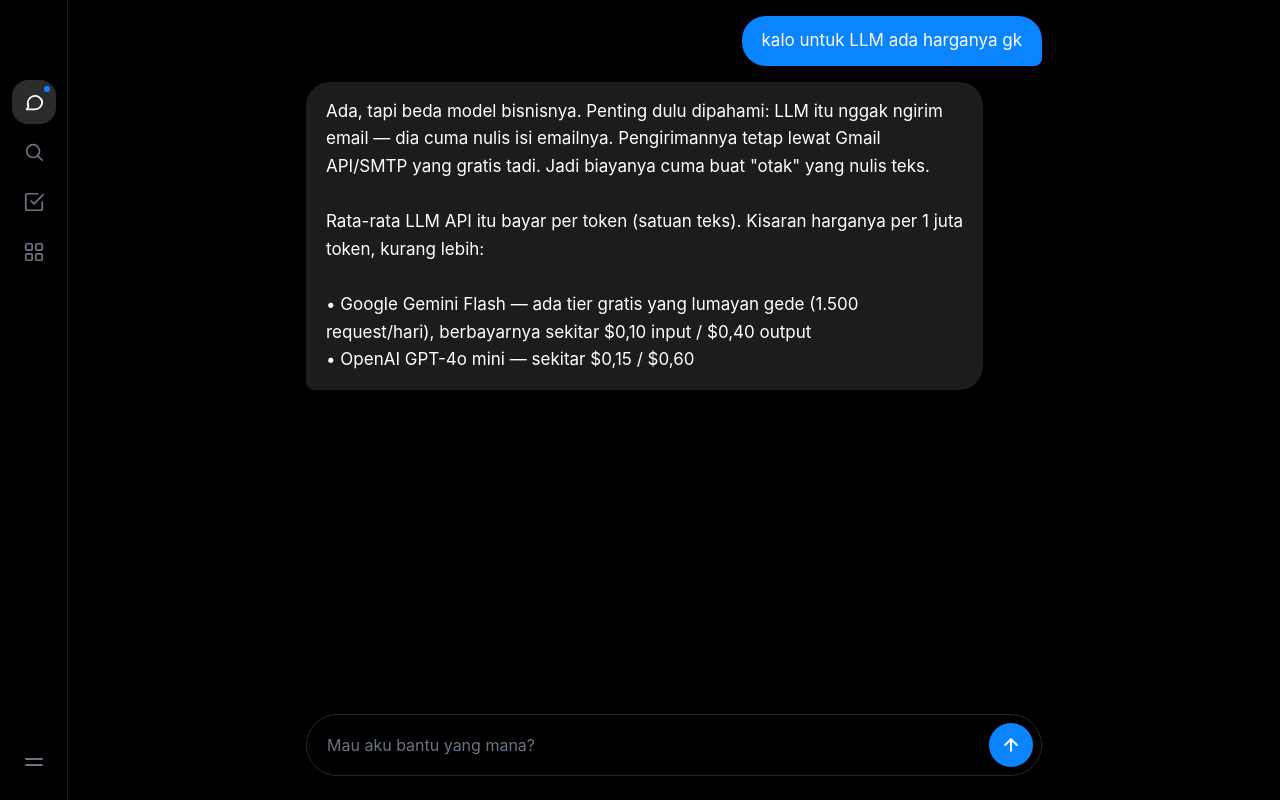
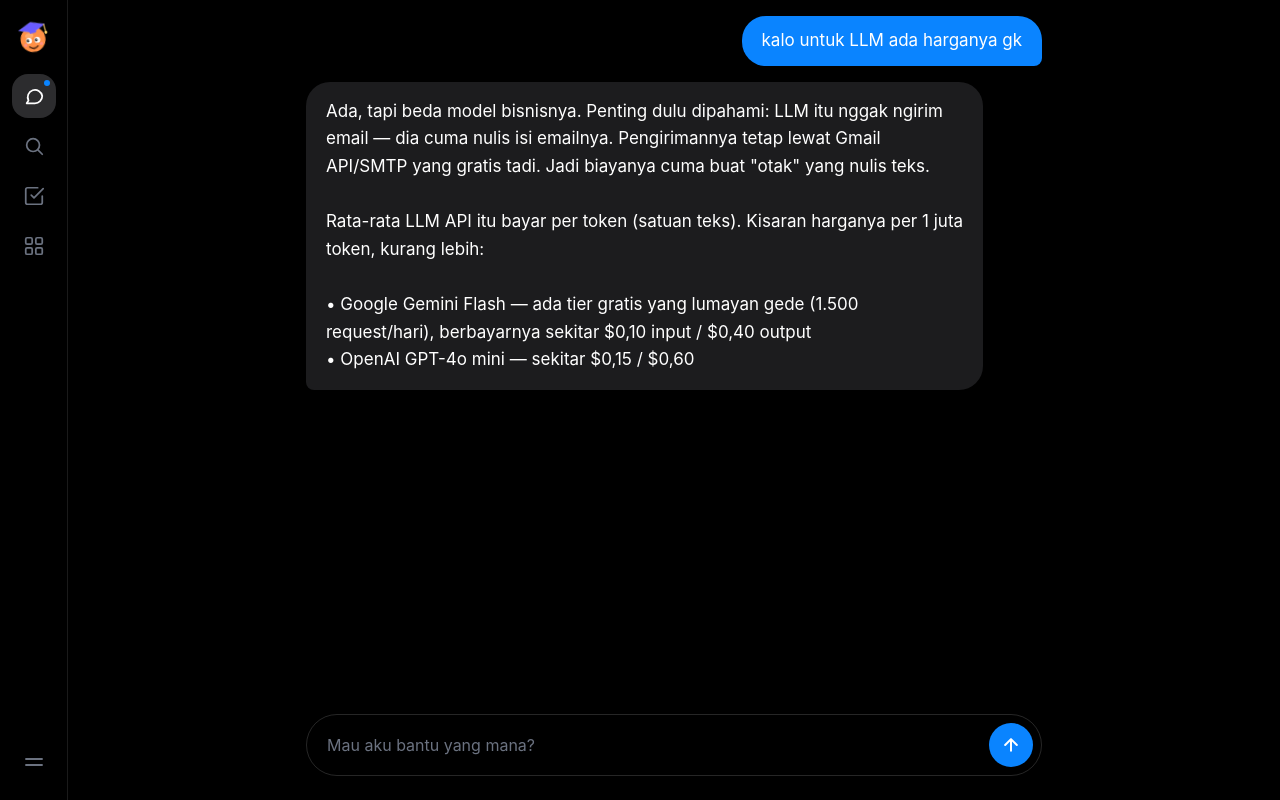
Before and after one commit to Rain-dev-187/smart-virtual-assistant-llm, a React (Vite) app in the folder frontend/: page / in a window 1280 px wide. Built offline with nearby package versions, Linux system fonts and the light colour scheme.

Commit message:
Revert 2 langkah: kembalikan avatar overlay desktop

```diff
--- a/frontend/src/App.jsx
+++ b/frontend/src/App.jsx
@@ -131,6 +131,8 @@ export default function App() {
         onOpenDrawer={() => setDrawerOpen(true)}
         onOpenMenu={() => openSheet("menu")}
         onToggleChatSide={() => setChatSide((s) => !s)}
+        onOpenProfile={openProfile}
+        panelOpen={rightOpen}
       />
     ) : view === "sasaran" ? (
       <SasaranPage
@@ -193,7 +195,6 @@ export default function App() {
           }}
           onOpenSearch={() => setSearchOpen(true)}
           onOpenMenu={() => openSheet("menu")}
-          onOpenProfile={openProfile}
         />
 
         {view === "chat" && sidebarOpen && (
--- a/frontend/src/components/ChatScreen.jsx
+++ b/frontend/src/components/ChatScreen.jsx
@@ -1,5 +1,5 @@
 import React, { useState } from "react";
-import { I } from "./ui";
+import { CepiritAvatar, I } from "./ui";
 
 const INITIAL = [
   { role: "user", text: "kalo untuk LLM ada harganya gk" },
@@ -9,7 +9,7 @@ const INITIAL = [
   },
 ];
 
-export default function ChatScreen({ onOpenDrawer, onOpenMenu, onToggleChatSide }) {
+export default function ChatScreen({ onOpenDrawer, onOpenMenu, onToggleChatSide, onOpenProfile, panelOpen = false }) {
   const [messages, setMessages] = useState(INITIAL);
   const [draft, setDraft] = useState("");
 
@@ -29,6 +29,19 @@ export default function ChatScreen({ onOpenDrawer, onOpenMenu, onToggleChatSide
 
   return (
     <div className="flex flex-col h-full w-full max-w-md md:max-w-3xl mx-auto relative">
+      {/* Avatar tengah — overlay transparan (desktop), tidak ikut scroll.
+          Sembunyi saat panel kanan terbuka (profil pindah ke sidebar) */}
+      <div
+        key={panelOpen ? "avatar-hidden" : "avatar-shown"}
+        className={`pointer-events-none absolute top-0 inset-x-0 z-10 hidden md:block ${panelOpen ? "xl:hidden" : ""}`}
+      >
+        <div className="relative flex justify-center pt-3">
+          <button onClick={onOpenProfile} aria-label="Lihat profil CEPIRIT" className="pointer-events-auto rounded-full animate-pop-in">
+            <CepiritAvatar size={72} />
+          </button>
+        </div>
+      </div>
+
       {/* Area chat */}
       <div className="flex-1 overflow-y-auto no-scrollbar px-4 pt-14 pb-32 md:pt-4 md:pb-4 space-y-4">
         <div className="flex justify-end">
--- a/frontend/src/components/Desktop.jsx
+++ b/frontend/src/components/Desktop.jsx
@@ -24,7 +24,7 @@ const J = {
 };
 
 /* ---------- Rel ikon kiri (desktop) ---------- */
-export function IconRail({ view, onView, onOpenChatSide, onOpenSearch, onOpenMenu, onOpenProfile }) {
+export function IconRail({ view, onView, onOpenChatSide, onOpenSearch, onOpenMenu }) {
   const btn = (active) =>
     `relative w-11 h-11 rounded-2xl flex items-center justify-center transition-colors ${
       active ? "bg-card2 text-white" : "text-gray-500 hover:text-gray-200 hover:bg-card"
@@ -33,9 +33,7 @@ export function IconRail({ view, onView, onOpenChatSide, onOpenSearch, onOpenMen
   return (
     <nav className="w-[68px] shrink-0 h-full border-r border-white/10 flex flex-col items-center py-4 gap-1.5 bg-black">
       <div className="mb-3">
-        <button onClick={onOpenProfile} className="rounded-full animate-pop-in" aria-label="Profil CEPIRIT" title="Profil CEPIRIT">
-          <CepiritAvatar size={40} label={false} />
-        </button>
+        <CepiritAvatar size={40} label={false} />
       </div>
       <button className={btn(view === "chat")} onClick={() => { onView("chat"); onOpenChatSide(); }} title="Obrolan">
         {I.chat}
```
